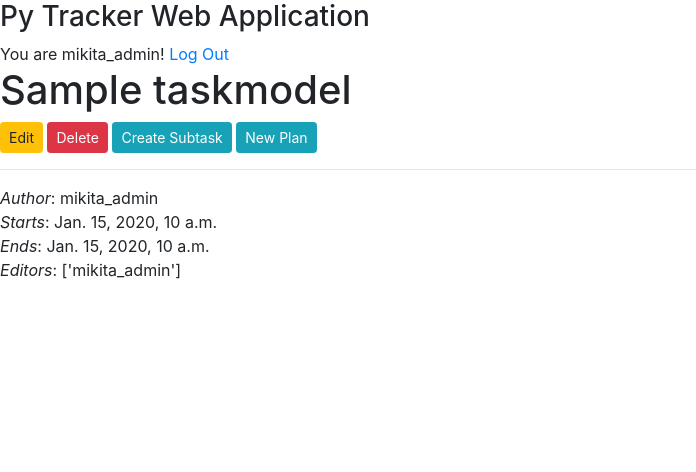
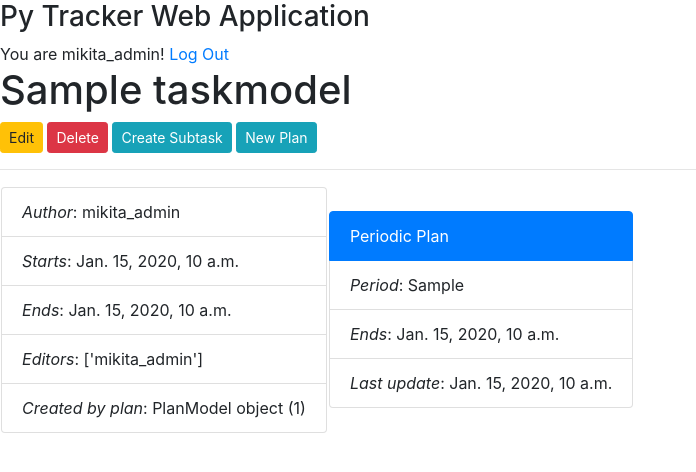
Before and after one commit to CharnyshMM/python_tracker, a Django app: page /tasks/1/ in a window 1280 px wide. Shown: the top 472 px of the page, without its empty margins (0-696 px from the left). Run offline with Django 3.2, Linux system fonts and the light colour scheme; a user stored in the database is signed in; data comes from the database, SQL or seed files in the repository; tables that the repository leaves empty hold one stand-in row (values such as "Sample post"); some libraries are stand-ins or nearby versions.

Commit message:
plans views added

```diff
--- a/django_tracker/tracker_app/templates/tracker_app/detail.html
+++ b/django_tracker/tracker_app/templates/tracker_app/detail.html
@@ -3,6 +3,7 @@
 {% block title %}{{task.title}}{% endblock %}
 
 {% block content %}
+    <div>
         <h1>{{task.title}}</h1>
         <a href="{% url 'edit_task' task.id  %}">
             <button type="button" class="btn btn-warning btn-sm">Edit</button>
@@ -16,16 +17,38 @@
         <a href="{% url 'new_plan' task.id %}">
             <button type="button" class="btn btn-info btn-sm">New Plan</button>
         </a>
+    </div>
     <hr/>
+    <table>
+        <tr>
+            <td>
                 <ul class="list-group">
-        <li><i>Author</i>: {{task.author}}</li>
-        <li><i>Starts</i>: {{task.start_time}}</li>
-        <li><i>Ends</i>: {{task.end_time}}</li>
+                    <li class="list-group-item"><i>Author</i>: {{task.author}}</li>
+                    <li class="list-group-item"><i>Starts</i>: {{task.start_time}}</li>
+                    <li class="list-group-item"><i>Ends</i>: {{task.end_time}}</li>
                     {% if task.get_parent  %}
-            <li><i>Parent</i>: <a href="{% url 'detail_task' task.get_parent.id %}">{{task.get_parent.title}}</a></li>
+                        <li class="list-group-item"><i>Parent</i>: <a href="{% url 'detail_task' task.get_parent.id %}">{{task.get_parent.title}}</a></li>
                     {% endif %}
-        <li><i>Editors</i>: {{editors}}</li>
+                    <li class="list-group-item"><i>Editors</i>: {{editors}}</li>
+                    {% for p in created_by_plan %}
+                     <li class="list-group-item"><i>Created by plan</i>: {{p}}</li>
+                    {% endfor %}
                 </ul>
+            </td>
+            <td>
+                {% for p in template_for_plan %}
+                 <ul class="list-group">
+                     <li class="list-group-item active">Periodic Plan</li>
+                     <li class="list-group-item"><i>Period</i>: {{p.period}}</li>
+                     <li class="list-group-item"><i>Ends</i>: {{p.end_time}}</li>
+                     <li class="list-group-item"><i>Last update</i>: {{p.last_update_time}}</li>
+
+                </ul>
+                {% endfor %}
+            </td>
+        </tr>
+    </table>
+
     {% if subtasks %}
         <h2>Subtasks:</h2>
         <ol>
```
Also changed, not shown: django_tracker/tracker_app/templates/tracker_app/plans.html (added, +43 -0 lines). Lines whose indentation alone changed are shown as unchanged.
